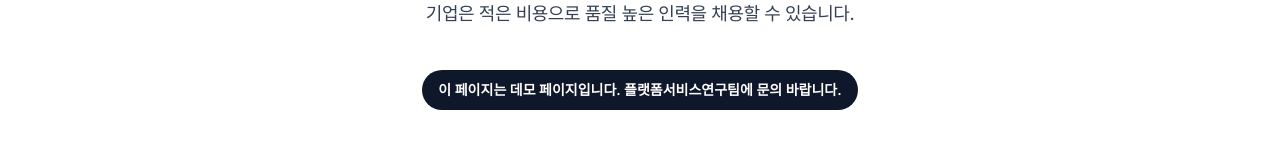
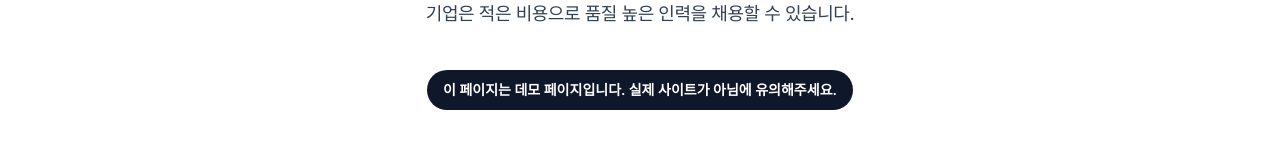
Before and after one commit to baedarong/beyondkoders, a Next.js app: page / in a window 1280 px wide. Shown: the part 586-746 px from the top of the page. Built offline with nearby package versions, Linux system fonts and the light colour scheme.

Commit message:
fix: text edit

```diff
--- a/src/components/Faqs.tsx
+++ b/src/components/Faqs.tsx
@@ -27,7 +27,7 @@ const faqs = [
       question:
         '사용자가 포트폴리오를 뻥튀기하여 원하는 만큼의 작업을 보장해주지 못했을 경우는 어떻게 합니까?',
       answer:
-        '롯데의 매칭 알고리즘과 기업의 면접 및 선택을 통해 이루어지는 매칭 프로세스에서 발생하는 문제이기에 롯데 및 기업의 책임으로 간주합니다. 이 경우 보상 시스템을 통해 문제를 해결합니다.',
+        '비욘드코더스의 매칭 알고리즘과 기업의 면접 및 선택을 통해 이루어지는 매칭 프로세스에서 발생하는 문제이기에 비욘드코더스 및 기업의 책임으로 간주합니다. 이 경우 보상 시스템을 통해 문제를 해결합니다.',
     },
     {
       question: '사용자가 업무를 완수하지 않은 채 그만둘 가능성이 무서워요.',
--- a/src/components/Hero.tsx
+++ b/src/components/Hero.tsx
@@ -30,7 +30,7 @@ export function Hero() {
       <div className="mt-10 flex justify-center gap-x-6">
         {/* <Button href="/register"> */}
         <Button href="#">
-          이 페이지는 데모 페이지입니다. 플랫폼서비스연구팀에 문의 바랍니다.
+          이 페이지는 데모 페이지입니다. 실제 사이트가 아님에 유의해주세요.
           {/* <svg
             xmlns="http://www.w3.org/2000/svg"
             fill="none"
```
